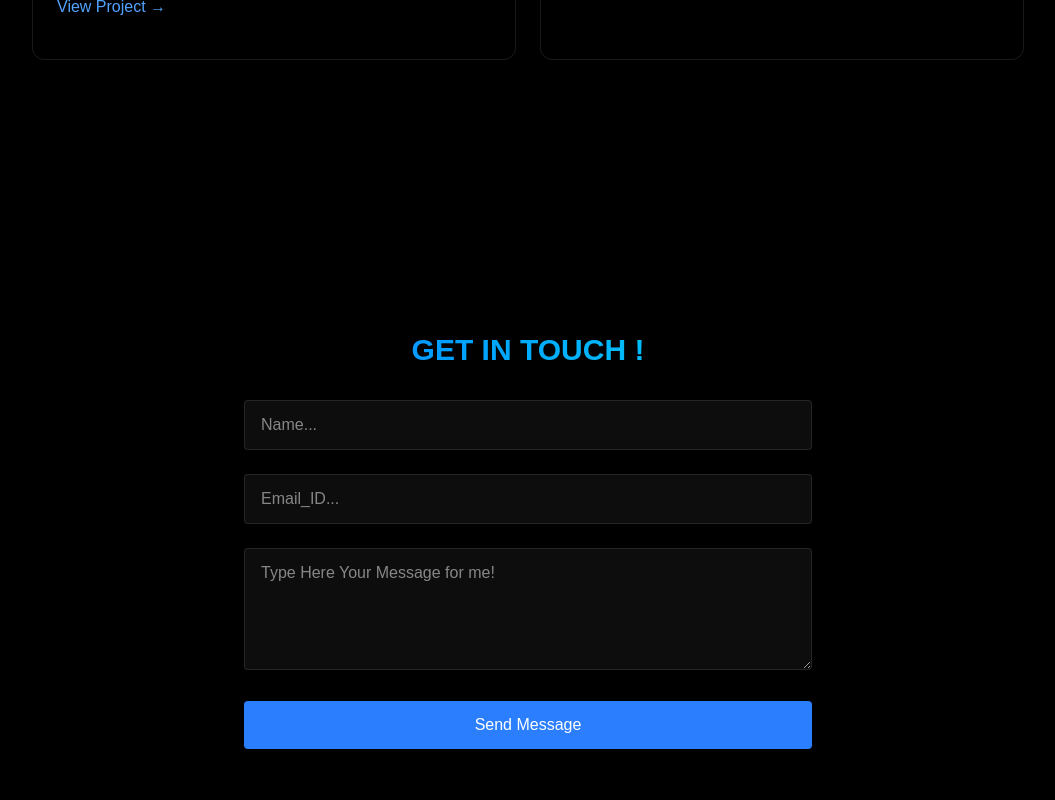
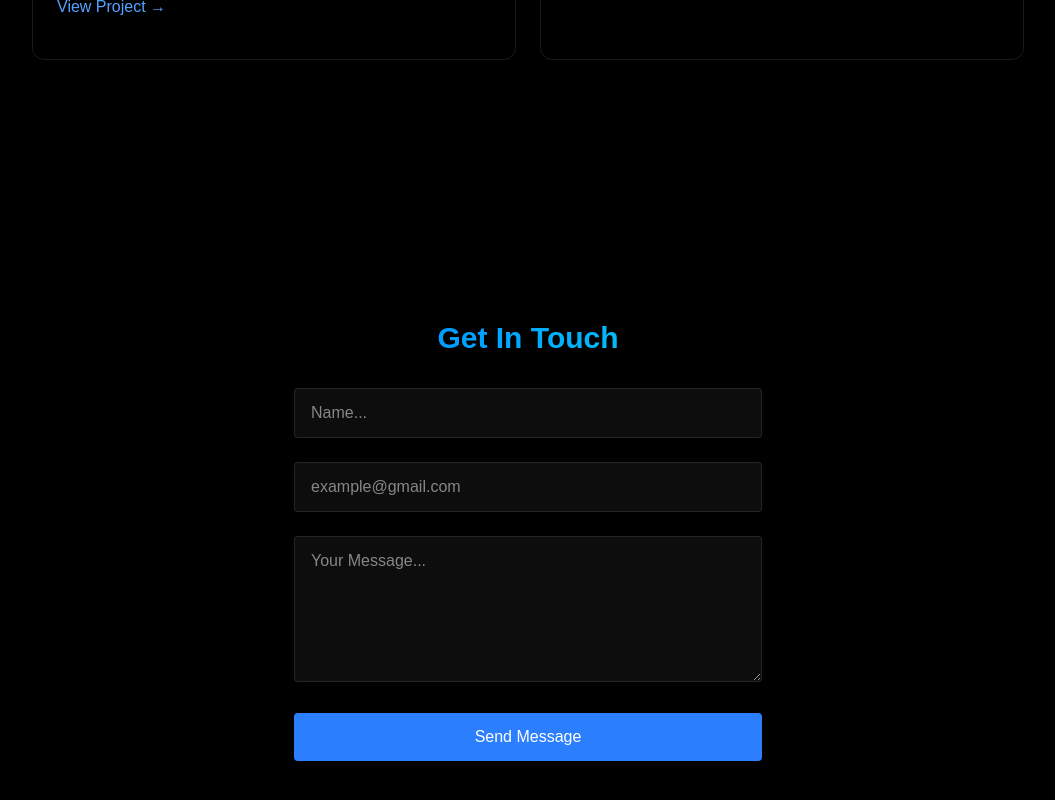
Before and after one commit to AKBiradar02/akweb_portfolio, a React (Vite) app: page / in a window 1280 px wide. Shown: the part 2580-3380 px from the top of the page, without its empty margins (112-1167 px from the left). Built offline with nearby package versions, Linux system fonts and the light colour scheme.

Commit message:
Changes into the Contact.jsx section

```diff
--- a/src/components/sections/contact.jsx
+++ b/src/components/sections/contact.jsx
@@ -9,18 +9,21 @@ export const Contact = () => {
     message: "",
   });
 
-
-
   const handleSubmit = (e) => {
     e.preventDefault();
 
     emailjs
-      .sendForm(import.meta,env.VITE_SERVICE_ID, import.meta,env.VITE_TEMPLATE_ID, e.target, import.meta,env.VITE_PUBLIC_KEY)
+      .sendForm(
+        import.meta.env.VITE_SERVICE_ID,
+        import.meta.env.VITE_TEMPLATE_ID,
+        e.target,
+        import.meta.env.VITE_PUBLIC_KEY
+      )
       .then((result) => {
         alert("Message Sent!");
         setFormData({ name: "", email: "", message: "" });
       })
-      .catch((error) => console.error("EmailJS error:", error));
+      .catch(() => alert("Oops! Something went wrong. Please try again."));
   };
 
   return (
@@ -29,21 +32,20 @@ export const Contact = () => {
       className="min-h-screen flex items-center justify-center py-20"
     >
       <RevealOnScroll>
-        <div className="px-4 w-150">
+        <div className="px-4 w-full min-w-[300px] md:w-[500px] sm:w-2/3 p-6">
           <h2 className="text-3xl font-bold mb-8 bg-gradient-to-r from-blue-500 to-cyan-400 bg-clip-text text-transparent text-center">
-            GET IN TOUCH !
+            {" "}
+            Get In Touch
           </h2>
-
           <form className="space-y-6" onSubmit={handleSubmit}>
             <div className="relative">
               <input
                 type="text"
+                id="name"
                 name="name"
-                id="name"
                 required
                 value={formData.name}
-                className="w-full bg-white/5 border border-white/10 rounded px-4 py-3
-                       text-white transition focus:outline-none focus:border-blue-500 focus:bg-blue-500/5"
+                className="w-full bg-white/5 border border-white/10 rounded px-4 py-3 text-white transition focus:outline-none focus:border-blue-500 focus:bg-blue-500/5"
                 placeholder="Name..."
                 onChange={(e) =>
                   setFormData({ ...formData, name: e.target.value })
@@ -54,13 +56,12 @@ export const Contact = () => {
             <div className="relative">
               <input
                 type="email"
+                id="email"
                 name="email"
-                id="email"
                 required
                 value={formData.email}
-                className="w-full bg-white/5 border border-white/10 rounded px-4 py-3
-                       text-white transition focus:outline-none focus:border-blue-500 focus:bg-blue-500/5"
-                placeholder="Email_ID..."
+                className="w-full bg-white/5 border border-white/10 rounded px-4 py-3 text-white transition focus:outline-none focus:border-blue-500 focus:bg-blue-500/5"
+                placeholder="example@gmail.com"
                 onChange={(e) =>
                   setFormData({ ...formData, email: e.target.value })
                 }
@@ -69,14 +70,13 @@ export const Contact = () => {
 
             <div className="relative">
               <textarea
-                name="message" // Changed from "Message"
                 id="message"
+                name="message"
                 required
-                rows={4} // Adjusted rows
+                rows={5}
                 value={formData.message}
-                className="w-full bg-white/5 border border-white/10 rounded px-4 py-3
-                       text-white transition focus:outline-none focus:border-blue-500 focus:bg-blue-500/5"
-                placeholder="Type Here Your Message for me!"
+                className="w-full bg-white/5 border border-white/10 rounded px-4 py-3 text-white transition focus:outline-none focus:border-blue-500 focus:bg-blue-500/5"
+                placeholder="Your Message..."
                 onChange={(e) =>
                   setFormData({ ...formData, message: e.target.value })
                 }
@@ -85,8 +85,7 @@ export const Contact = () => {
 
             <button
               type="submit"
-              className="w-full bg-blue-500 text-white py-3 px-6 rounded font-medium transition relative overflow-hidden
-                         hover:-translate-y-0.5 hover:shadow-[0_0_15px_rgba(59, 130, 246, 0.4)]"
+              className="w-full bg-blue-500 text-white py-3 px-6 rounded font-medium transition relative overflow-hidden hover:-translate-y-0.5 hover:shadow-[0_0_15px_rgba(59,130,246,0.4)]"
             >
               Send Message
             </button>
```
